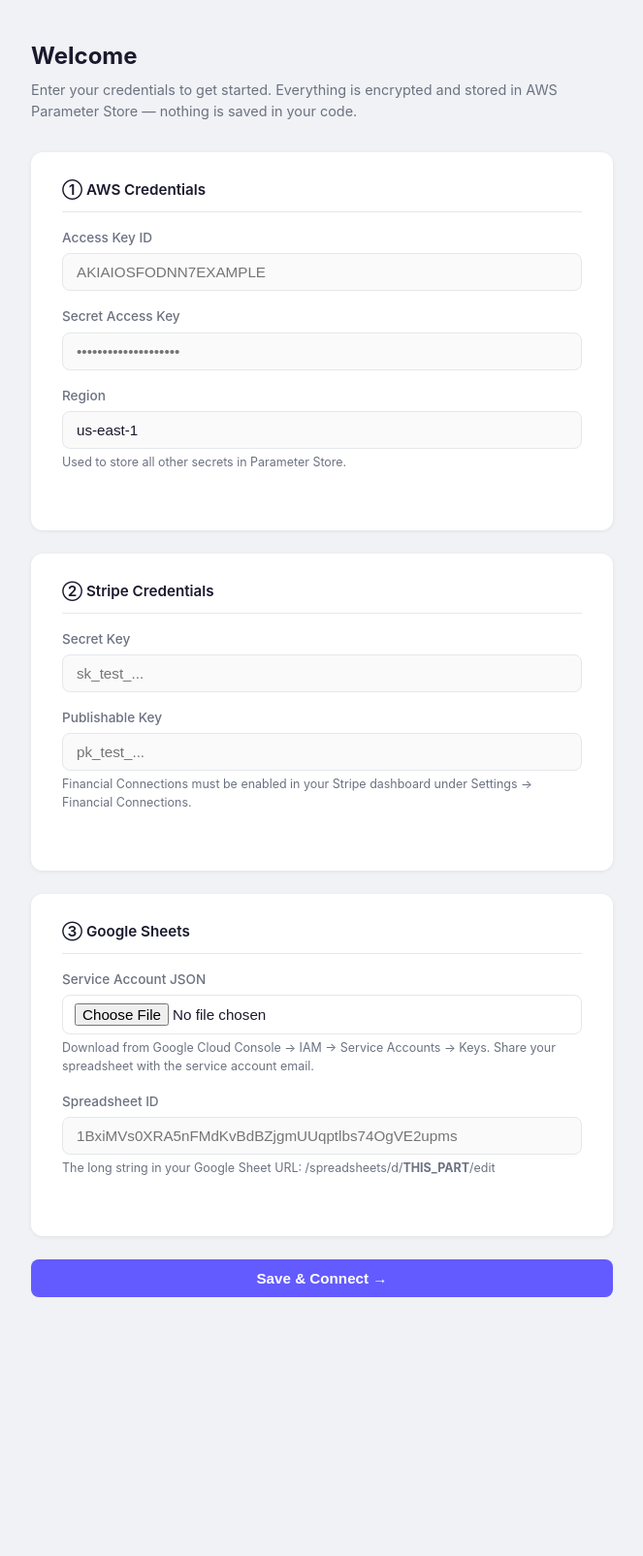
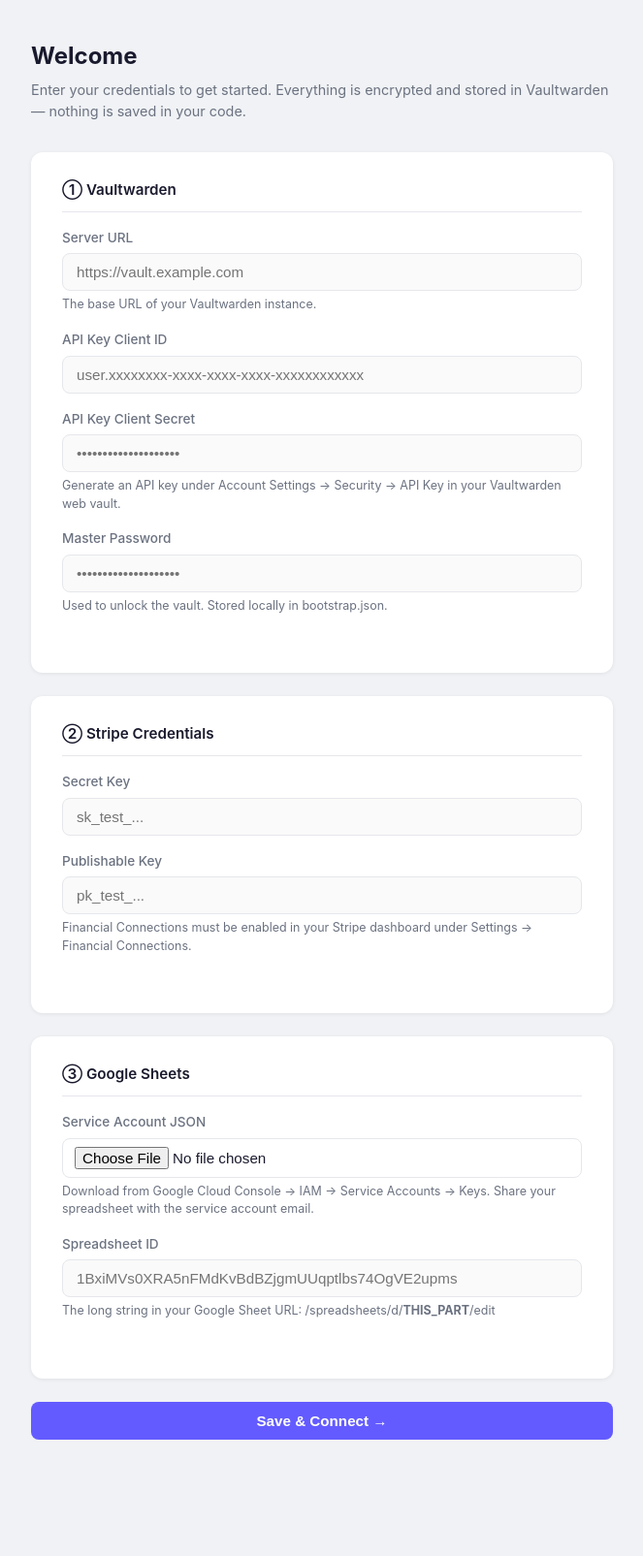
Before and after one commit to secant78/personal-finance-management, a Flask app: page /setup in a window 1280 px wide. Shown: the part 56-1661 px from the top of the page at 97% size, without its empty margins (308-971 px from the left). Before the commit the page ends 1394 px from the top, so only its background shows below. Run offline with Flask 3, Linux system fonts and the light colour scheme.

Commit message:
Replace AWS Parameter Store with Vaultwarden for secret storage
Switches secret backend from boto3/SSM to the bw CLI against a
self-hosted Vaultwarden instance. Secrets are stored as secure notes.
Bootstrap now stores Vaultwarden server URL, API key, and master password
instead of AWS credentials.

Co-Authored-By: Claude Sonnet 4.6 <noreply@anthropic.com>

```diff
--- a/app.py
+++ b/app.py
@@ -76,15 +76,17 @@ def setup():
 
 @app.route("/setup", methods=["POST"])
 def setup_post():
-    aws_key    = request.form.get("aws_access_key_id", "").strip()
-    aws_secret = request.form.get("aws_secret_access_key", "").strip()
-    aws_region = request.form.get("aws_region", "us-east-1").strip()
-    stripe_secret = request.form.get("stripe_secret_key", "").strip()
-    stripe_pub    = request.form.get("stripe_publishable_key", "").strip()
-    spreadsheet_id = request.form.get("google_spreadsheet_id", "").strip()
+    vaultwarden_url  = request.form.get("vaultwarden_url", "").strip()
+    bw_client_id     = request.form.get("bw_client_id", "").strip()
+    bw_client_secret = request.form.get("bw_client_secret", "").strip()
+    bw_password      = request.form.get("bw_password", "").strip()
+    stripe_secret    = request.form.get("stripe_secret_key", "").strip()
+    stripe_pub       = request.form.get("stripe_publishable_key", "").strip()
+    spreadsheet_id   = request.form.get("google_spreadsheet_id", "").strip()
     sa_file = request.files.get("service_account_json")
 
-    if not all([aws_key, aws_secret, stripe_secret, stripe_pub, spreadsheet_id, sa_file and sa_file.filename]):
+    if not all([vaultwarden_url, bw_client_id, bw_client_secret, bw_password,
+                stripe_secret, stripe_pub, spreadsheet_id, sa_file and sa_file.filename]):
         return render_template("setup.html", updating=False, error="All fields are required.")
 
     try:
@@ -94,7 +96,7 @@ def setup_post():
         return render_template("setup.html", updating=False, error="Service account file is not valid JSON.")
 
     try:
-        config.save_bootstrap(aws_key, aws_secret, aws_region)
+        config.save_bootstrap(vaultwarden_url, bw_client_id, bw_client_secret, bw_password)
         config.put("/stripe-bank-sync/stripe-secret-key",          stripe_secret)
         config.put("/stripe-bank-sync/stripe-publishable-key",     stripe_pub)
         config.put("/stripe-bank-sync/google-spreadsheet-id",      spreadsheet_id)
@@ -117,10 +119,10 @@ def dashboard():
 
     stripe_pub = None
     account_id = None
-    aws_ok = stripe_ok = sheets_ok = bank_ok = False
+    vault_ok = stripe_ok = sheets_ok = bank_ok = False
 
     try:
-        aws_ok = True  # bootstrap.json exists (checked above)
+        vault_ok = True  # bootstrap.json exists (checked above)
         stripe_pub = config.get("/stripe-bank-sync/stripe-publishable-key")
         config.get("/stripe-bank-sync/stripe-secret-key")
         stripe_ok = True
@@ -140,7 +142,7 @@ def dashboard():
         account_id=account_id,
         history=history[:10],
         last_sync=history[0] if history else None,
-        aws_ok=aws_ok,
+        vault_ok=vault_ok,
         stripe_ok=stripe_ok,
         sheets_ok=sheets_ok,
         bank_ok=bank_ok,
--- a/requirements.txt
+++ b/requirements.txt
@@ -2,6 +2,5 @@ flask>=3.0
 stripe>=10.0
 google-auth>=2.0
 google-api-python-client>=2.0
-boto3>=1.34
 click>=8.0
 apscheduler>=3.10
--- a/templates/dashboard.html
+++ b/templates/dashboard.html
@@ -6,9 +6,9 @@
 
 <!-- Status Cards -->
 <div class="status-grid">
-  <div class="status-card {{ 'ok' if aws_ok else 'error' }}">
-    <div class="status-icon">{{ '✓' if aws_ok else '✗' }}</div>
-    <div class="status-label">AWS</div>
+  <div class="status-card {{ 'ok' if vault_ok else 'error' }}">
+    <div class="status-icon">{{ '✓' if vault_ok else '✗' }}</div>
+    <div class="status-label">Vaultwarden</div>
   </div>
   <div class="status-card {{ 'ok' if stripe_ok else 'error' }}">
     <div class="status-icon">{{ '✓' if stripe_ok else '✗' }}</div>
--- a/templates/setup.html
+++ b/templates/setup.html
@@ -7,7 +7,7 @@
 <div class="setup-wrap">
   <h1>{{ "Update Credentials" if updating else "Welcome" }}</h1>
   <p class="subtitle">
-    {{ "Update your credentials below. All values are encrypted and stored in AWS Parameter Store." if updating else "Enter your credentials to get started. Everything is encrypted and stored in AWS Parameter Store — nothing is saved in your code." }}
+    {{ "Update your credentials below. All values are encrypted and stored in Vaultwarden." if updating else "Enter your credentials to get started. Everything is encrypted and stored in Vaultwarden — nothing is saved in your code." }}
   </p>
 
   {% if error %}
@@ -16,22 +16,28 @@
 
   <form method="POST" action="/setup" enctype="multipart/form-data">
 
-    <!-- AWS -->
+    <!-- Vaultwarden -->
     <div class="card">
       <div class="form-section">
-        <h3>① AWS Credentials</h3>
+        <h3>① Vaultwarden</h3>
         <div class="form-group">
-          <label>Access Key ID</label>
-          <input name="aws_access_key_id" placeholder="AKIAIOSFODNN7EXAMPLE" required />
+          <label>Server URL</label>
+          <input name="vaultwarden_url" placeholder="https://vault.example.com" required />
+          <p class="form-hint">The base URL of your Vaultwarden instance.</p>
         </div>
         <div class="form-group">
-          <label>Secret Access Key</label>
-          <input name="aws_secret_access_key" type="password" placeholder="••••••••••••••••••••" required />
+          <label>API Key Client ID</label>
+          <input name="bw_client_id" placeholder="user.xxxxxxxx-xxxx-xxxx-xxxx-xxxxxxxxxxxx" required />
         </div>
         <div class="form-group">
-          <label>Region</label>
-          <input name="aws_region" value="us-east-1" required />
-          <p class="form-hint">Used to store all other secrets in Parameter Store.</p>
+          <label>API Key Client Secret</label>
+          <input name="bw_client_secret" type="password" placeholder="••••••••••••••••••••" required />
+          <p class="form-hint">Generate an API key under Account Settings → Security → API Key in your Vaultwarden web vault.</p>
+        </div>
+        <div class="form-group">
+          <label>Master Password</label>
+          <input name="bw_password" type="password" placeholder="••••••••••••••••••••" required />
+          <p class="form-hint">Used to unlock the vault. Stored locally in bootstrap.json.</p>
         </div>
       </div>
     </div>
```
Also changed, not shown: config.py (+64 -14 lines), 1 other file.
